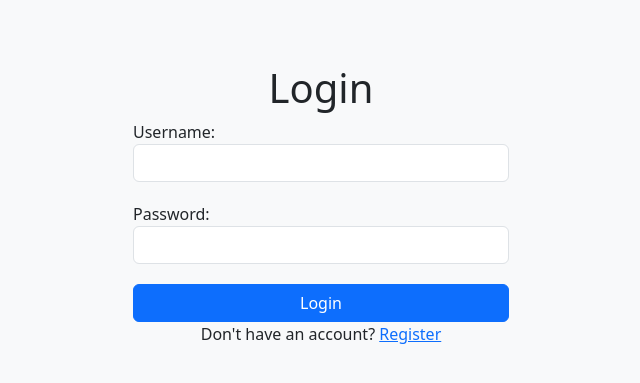
After one commit to manishaarya4516/career-website-python, a Flask app: page /login in a window 1280 px wide. The commit adds this page. Shown: the top 383 px of the page, without its empty margins (319-959 px from the left). Run offline with Flask 3, Linux system fonts and the light colour scheme.

Commit message:
login-register page added

```diff
--- a/app.py
+++ b/app.py
@@ -1,5 +1,13 @@
-from flask import Flask , render_template , jsonify
-app=Flask(__name__)
+from flask import Flask, render_template, request, redirect, url_for, session,jsonify
+import pymongo
+
+
+app = Flask(__name__)
+app.secret_key = "your_secret_key"  # Change this to a more secure secret key
+client = pymongo.MongoClient("mongodb+srv://manishaarya4516:manish@login-register.zteavzx.mongodb.net/")
+db = client.get_database("user_db")
+users_collection = db.get_collection("users")
+
 
 JOBS=[
     {
@@ -35,8 +43,51 @@ JOBS=[
 ]
 
 @app.route("/")
-def hello():
-    return render_template('home.html',jobs=JOBS)
+def root():
+    return redirect(url_for('login'))  # Redirect to the login page when accessing the website
+
+@app.route("/home")
+def home():
+    if 'username' in session:
+        return render_template('home.html', jobs=JOBS)
+    else:
+        return redirect(url_for('login'))  # Redirect to the login page if not logged in
+
+@app.route("/login", methods=["POST", "GET"])
+def login():
+    if request.method == "POST":
+        username = request.form.get("username")
+        password = request.form.get("password")
+
+        user = users_collection.find_one({"username": username, "password": password})
+
+        if user:
+            session['username'] = username
+            return redirect(url_for('home'))  # Redirect to the home page after successful login
+        else:
+            return "Login failed. Please check your username and password."
+
+    return render_template('login.html')
+
+@app.route("/register", methods=["POST", "GET"])
+def register():
+    if request.method == "POST":
+        username = request.form.get("username")
+        email = request.form.get("email")
+        password = request.form.get("password")
+        confirm_password = request.form.get("confirm_password")
+
+        if users_collection.find_one({"username": username}):
+            return "This username is already taken. Please choose another."
+
+        if password != confirm_password:
+            return "Password and Confirm Password do not match. Please try again."
+
+        users_collection.insert_one({"username": username, "email": email, "password": password})
+        return redirect(url_for('login'))
+
+    return render_template('register.html')
+
 
 @app.route("/api/jobs")
 def job_list():
--- /dev/null
+++ b/templates/login.html
@@ -0,0 +1,67 @@
+<!DOCTYPE html>
+<html lang="en">
+  <head>
+    <meta charset="UTF-8" />
+    <meta
+      name="viewport"
+      content="width=device-width, initial-scale=1, shrink-to-fit=no"
+    />
+    <link
+      href="https://cdn.jsdelivr.net/npm/bootstrap@5.3.2/dist/css/bootstrap.min.css"
+      rel="stylesheet"
+      integrity="sha384-T3c6CoIi6uLrA9TneNEoa7RxnatzjcDSCmG1MXxSR1GAsXEV/Dwwykc2MPK8M2HN"
+      crossorigin="anonymous"
+    />
+    <title>Login</title>
+    <style>
+      body {
+        background-color: #f8f9fa;
+      }
+      .container {
+        max-width: 400px;
+        margin-top: 5%;
+      }
+      .form-group {
+        margin-bottom: 20px;
+      }
+      .btn-login {
+        width: 100%;
+      }
+      .register-link {
+        text-align: center;
+      }
+    </style>
+  </head>
+  <body>
+    <div class="container">
+      <h1 class="text-center">Login</h1>
+      <form method="POST" action="/login">
+        <div class="form-group">
+          <label for="username">Username:</label>
+          <input
+            type="text"
+            class="form-control"
+            id="username"
+            name="username"
+            required
+          />
+        </div>
+        <div class="form-group">
+          <label for="password">Password:</label>
+          <input
+            type="password"
+            class="form-control"
+            id="password"
+            name="password"
+            required
+          />
+        </div>
+        <button type="submit" class="btn btn-primary btn-login">Login</button>
+      </form>
+      <p class="register-link">
+        Don't have an account? <a href="/register">Register</a>
+      </p>
+    </div>
+    <script></script>
+  </body>
+</html>
```
Also changed, not shown: templates/nav.html (+6 -6 lines), templates/register.html (added, +104 -0 lines).
